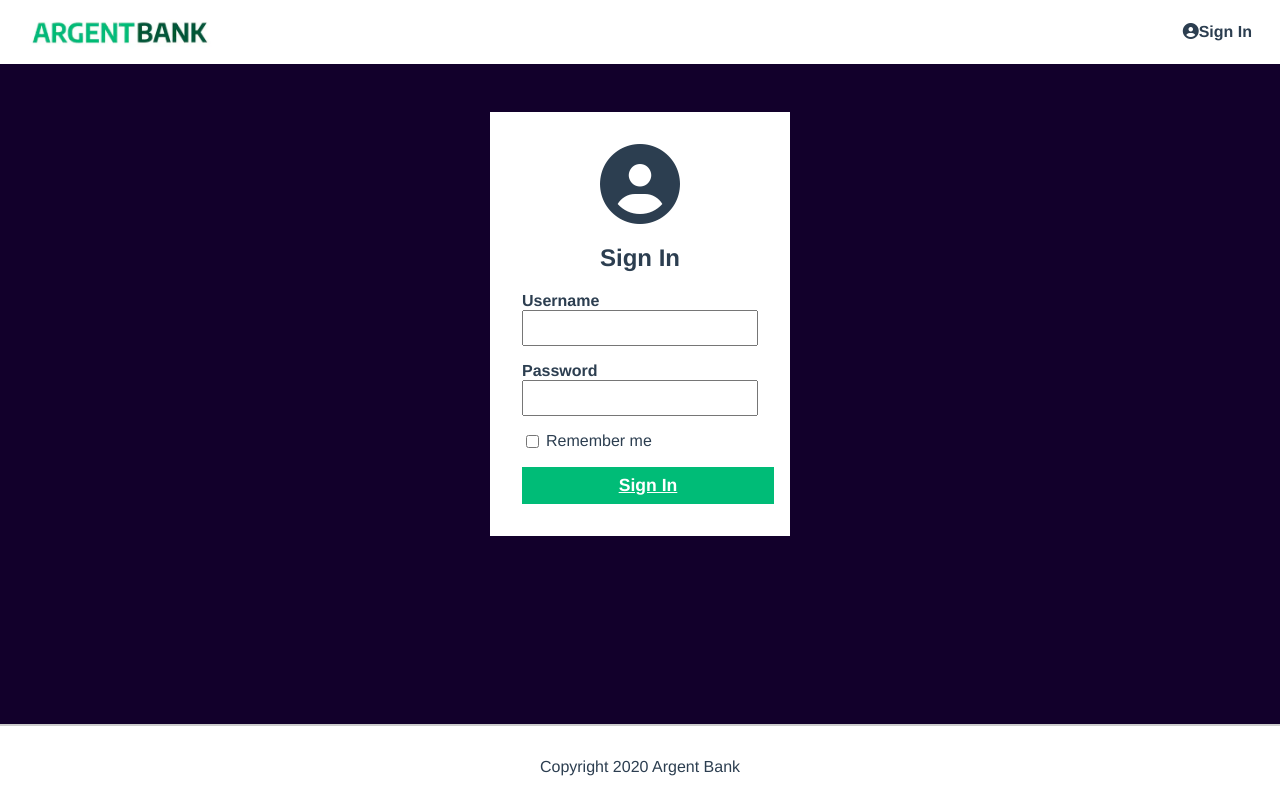
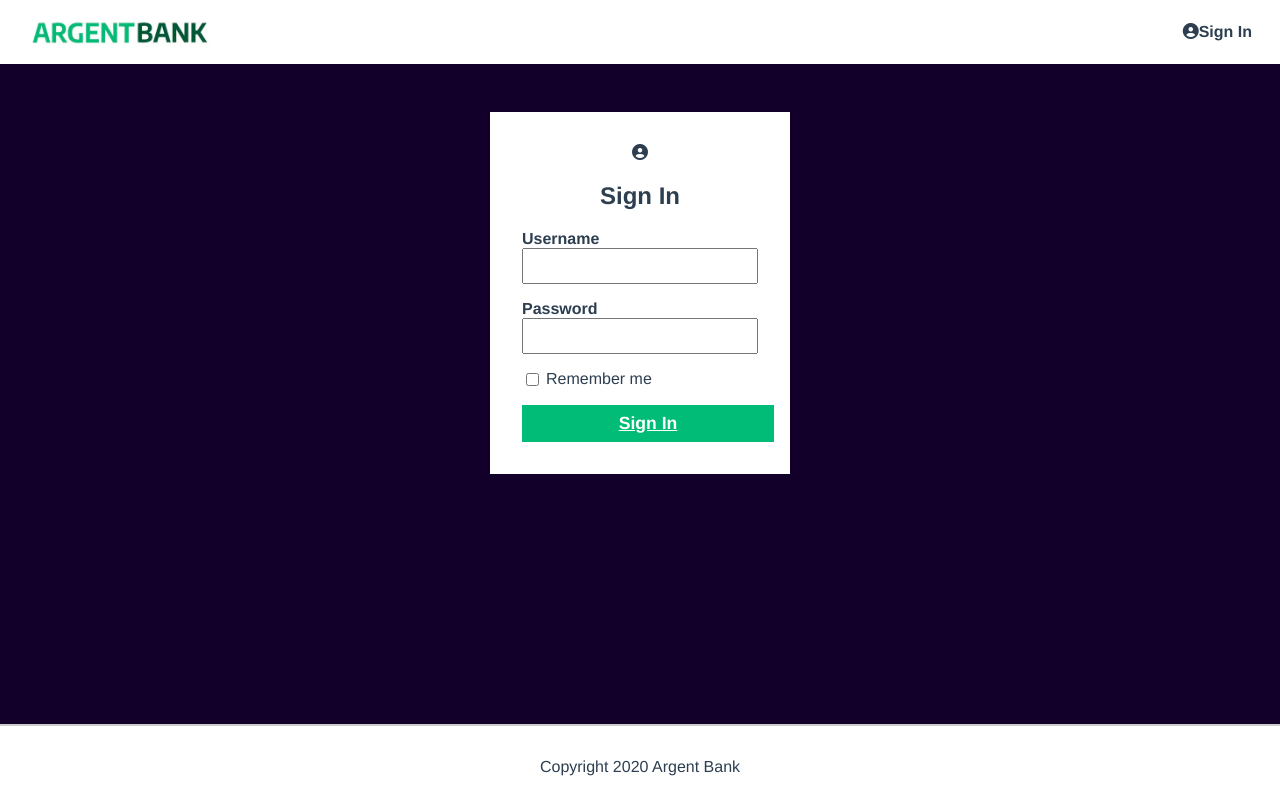
Before and after one commit to samylouati/Projet-11, a React (Vite) app in the folder Frontend/: page /signin in a window 1280 px wide. Built offline with nearby package versions, Linux system fonts and the light colour scheme.

Commit message:
cd terminé

```diff
--- a/Frontend/index.html
+++ b/Frontend/index.html
@@ -4,6 +4,8 @@
     <meta charset="UTF-8" />
     <meta name="viewport" content="width=device-width, initial-scale=1.0" />
     <link rel="stylesheet" href="/Frontend/src/assets/css/main.css">
+    <link rel="stylesheet" href="https://cdnjs.cloudflare.com/ajax/libs/font-awesome/6.0.0-beta3/css/all.min.css"/> <!--import fontawesome-->
+
     <title>Argent Bank</title>
   </head>
   <body>
--- a/Frontend/src/App.jsx
+++ b/Frontend/src/App.jsx
@@ -2,7 +2,6 @@
 import { BrowserRouter as Router, Routes, Route } from "react-router-dom";
 
 import '@fortawesome/fontawesome-free/css/all.min.css';
-
 
 import { Home } from "./pages/home";
 import { SignIn } from "./pages/SignIn";
--- a/Frontend/src/assets/css/main.css
+++ b/Frontend/src/assets/css/main.css
@@ -177,6 +177,7 @@
 
 .sign-in-icon {
   font-size: 5rem;
+  font-size: 16px;
 }
 
 .input-remember {
--- a/Frontend/src/layout/Header.jsx
+++ b/Frontend/src/layout/Header.jsx
@@ -2,6 +2,8 @@
 
 import { Link } from "react-router-dom";
 import LOGO from '../assets/images/argentBankLogo.webp';
+
+import '@fortawesome/fontawesome-free/css/all.min.css';
 
 export function Header() {
   return (
```
